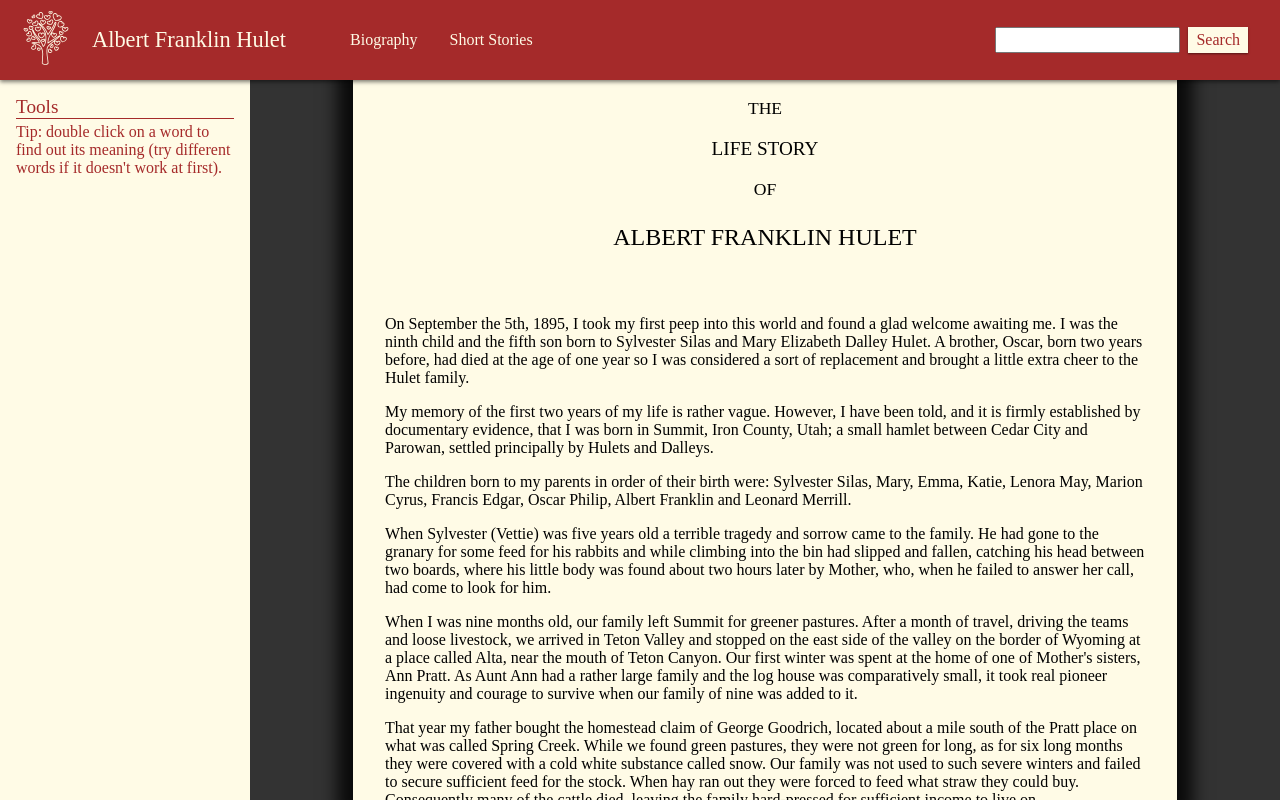
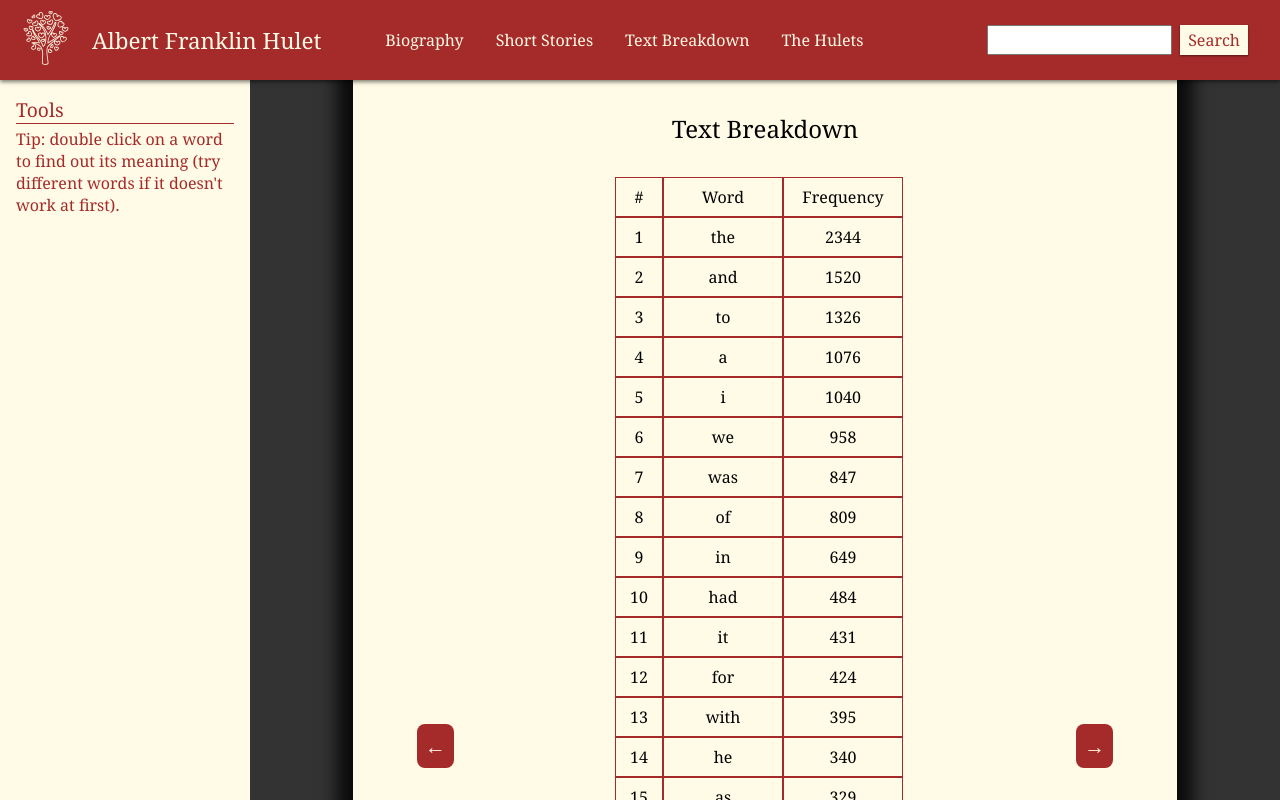
Before and after one commit to nickcummings21/biography-viewer, a plain HTML site: page src/index.html in a window 1280 px wide. Drawn offline with Linux system fonts and the light colour scheme.

Commit message:
Added table for word frequencies

```diff
--- a/src/index.html
+++ b/src/index.html
@@ -24,6 +24,8 @@
       <div class="navbar-links">
         <div class="navbar-link" onclick="showBiography(this)">Biography</div>
         <div class="navbar-link link-2" onclick="showShortStories(this)">Short Stories</div>
+        <div class="navbar-link" onclick="showTextAnalysis(this)">Text Breakdown</div>
+        <div class="navbar-link">The Hulets</div>
       </div>
       <div class="navbar-search-container">
         <div class="navbar-search">
@@ -45,6 +47,18 @@
         <div class="text-container">
           <div id="bio-text" class="text"></div>
           <div id="story-1" class="text"></div>
+          <div id="text-analysis" class="text">
+            <div class="text-analysis-title">Text Breakdown</div>
+            <div class="text-analysis-body">
+              <div class="text-analysis-chart">
+                <div>#</div>
+                <div>Word</div>
+                <div>Frequency</div>
+              </div>
+              <div class="chart-back-arrow">&#8592;</div>
+              <div class="chart-next-arrow">&#8594;</div>
+            </div>
+          </div>
         </div>
       </div>
     </div>
--- a/src/main.css
+++ b/src/main.css
@@ -5,6 +5,7 @@
 body {
   margin: 0;
   background: #333;
+  font-family: Georgia;
   /* overflow: auto; */
 }
 
@@ -153,7 +154,8 @@ body {
 }
 
 #bio-text,
-#story-1 {
+#story-1,
+#text-analysis {
   padding: 0 32px 32px 32px;
   overflow: auto;
   height: calc(100vh - 80px);
@@ -163,12 +165,17 @@ body {
 }
 
 #bio-text {
+  opacity: 0;
+  z-index: -1;
 }
 
 #story-1 {
   line-height: 150%;
   opacity: 0;
   z-index: -1;
+}
+
+#text-analysis {
 }
 
 .story-pic-container {
@@ -218,3 +225,48 @@ body {
 .def-popup-content {
   padding: 0.5rem 1rem;
 }
+
+.text-analysis-title {
+  font-size: 1.5rem;
+  text-align: center;
+  margin: 2rem 0;
+}
+
+.text-analysis-body {
+
+}
+
+.text-analysis-chart {
+  display: grid;
+  grid-template-columns: 48px 120px 120px;
+  text-align: center;
+  margin: auto;
+  width: 300px;
+  position: relative;
+}
+
+.text-analysis-chart div {
+  border: 1px solid brown;
+  padding: 8px;
+}
+
+.chart-back-arrow,
+.chart-next-arrow {
+  position: absolute;
+  bottom: 32px;
+  padding: 8px;
+  border-radius: 8px;
+  background: brown;
+  color: #fffbe6;
+  font-size: 1.3rem;
+  font-weight: 900;
+  cursor: pointer;
+}
+
+.chart-back-arrow {
+  left: 64px;
+}
+
+.chart-next-arrow {
+  right: 64px;
+}
--- a/src/main.js
+++ b/src/main.js
@@ -16,7 +16,10 @@ async function search() {
   // console.log(data);
 
   const pageUrl = data.content_urls.desktop.page;
-  const link = "See <a href='" + pageUrl + "' target='_blank'>here</a> for more information.";
+  const link =
+    "See <a href='" +
+    pageUrl +
+    "' target='_blank'>here</a> for more information.";
   const content = data.extract == "" ? "No extract found." : data.extract;
   modal.childNodes[3].innerHTML = content + "<br><br>" + link;
 
@@ -54,7 +57,25 @@ function createFrequencyDictionary() {
       freqDict[textWords[i]] = 1;
     }
   }
-  console.log(freqDict);
+  const chart = document.querySelector(".text-analysis-chart");
+  const entries = Object.entries(freqDict);
+  const sortedEntries = entries.sort((a, b) => b[1] - a[1]);
+  displayEntries(chart, sortedEntries, 0, 15);
+}
+
+function displayEntries(chartEl, entries, startIndex, numEntries) {
+  for (let i = 0; i < numEntries; i++) {
+    const entry = entries[startIndex + i];
+    const num = startIndex + i + 1;
+    chartEl.innerHTML += `
+      <div>${num}</div>
+      <div>${entry[0]}</div>
+      <div>${entry[1]}</div>
+    `;
+  }
+  chartEl.dataset.startIndex = startIndex;
+  chartEl.dataset.entries = entries;
+  console.log(chartEl);
 }
 
 // document.querySelectorAll("*").forEach(el => {
@@ -96,18 +117,36 @@ document.ondblclick = async event => {
   // else alert("No definition found for " + sel);
 };
 
-const showBiography = el => {
+const showBiography = link => {
   // console.log(el);
-  document.querySelector("#story-1").style.setProperty("opacity", "0");
-  document.querySelector("#story-1").style.setProperty("z-index", "-1");
+  document.querySelectorAll(".text").forEach(el => {
+    el.style.setProperty("opacity", "0");
+    el.style.setProperty("z-index", "-1");
+  });
+  // document.querySelector("#story-1").style.setProperty("opacity", "0");
+  // document.querySelector("#story-1").style.setProperty("z-index", "-1");
   document.querySelector("#bio-text").style.setProperty("opacity", "1");
   document.querySelector("#bio-text").style.setProperty("z-index", "1");
 };
 
-const showShortStories = el => {
+const showShortStories = link => {
   // console.log(el);
-  document.querySelector("#bio-text").style.setProperty("opacity", "0");
-  document.querySelector("#bio-text").style.setProperty("z-index", "-1");
+  document.querySelectorAll(".text").forEach(el => {
+    el.style.setProperty("opacity", "0");
+    el.style.setProperty("z-index", "-1");
+  });
+  // document.querySelector("#bio-text").style.setProperty("opacity", "0");
+  // document.querySelector("#bio-text").style.setProperty("z-index", "-1");
   document.querySelector("#story-1").style.setProperty("opacity", "1");
   document.querySelector("#story-1").style.setProperty("z-index", "1");
 };
+
+const showTextAnalysis = link => {
+  // console.log(el);
+  document.querySelectorAll(".text").forEach(el => {
+    el.style.setProperty("opacity", "0");
+    el.style.setProperty("z-index", "-1");
+  });
+  document.querySelector("#text-analysis").style.setProperty("opacity", "1");
+  document.querySelector("#text-analysis").style.setProperty("z-index", "1");
+};
```
